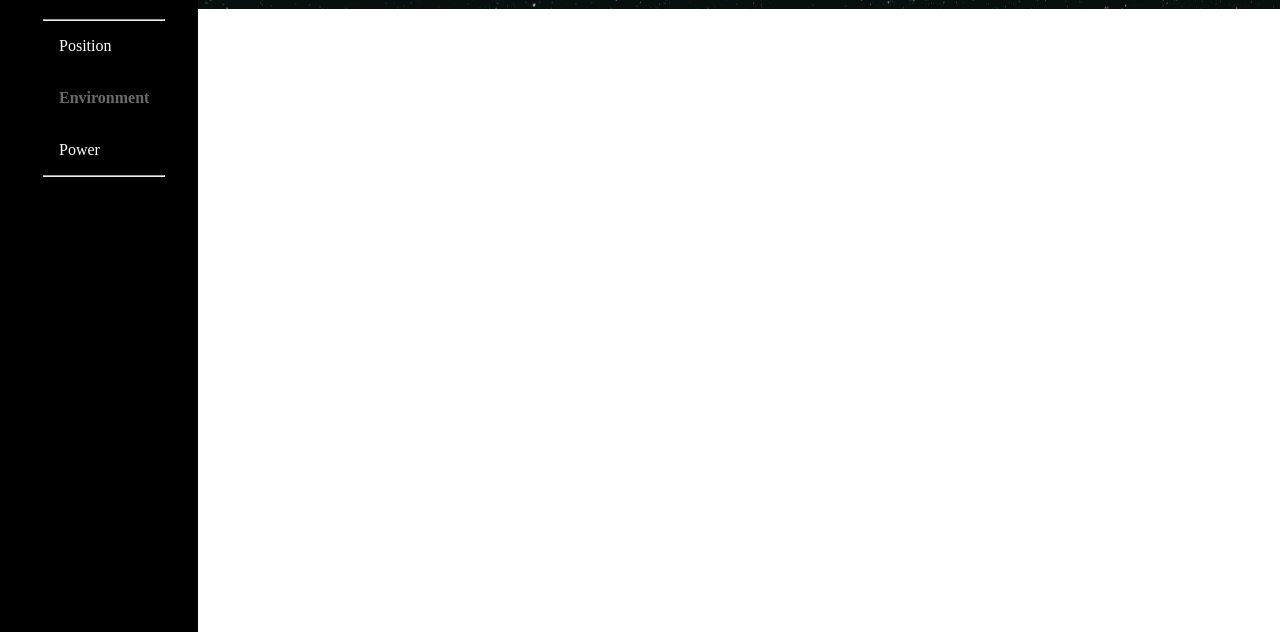
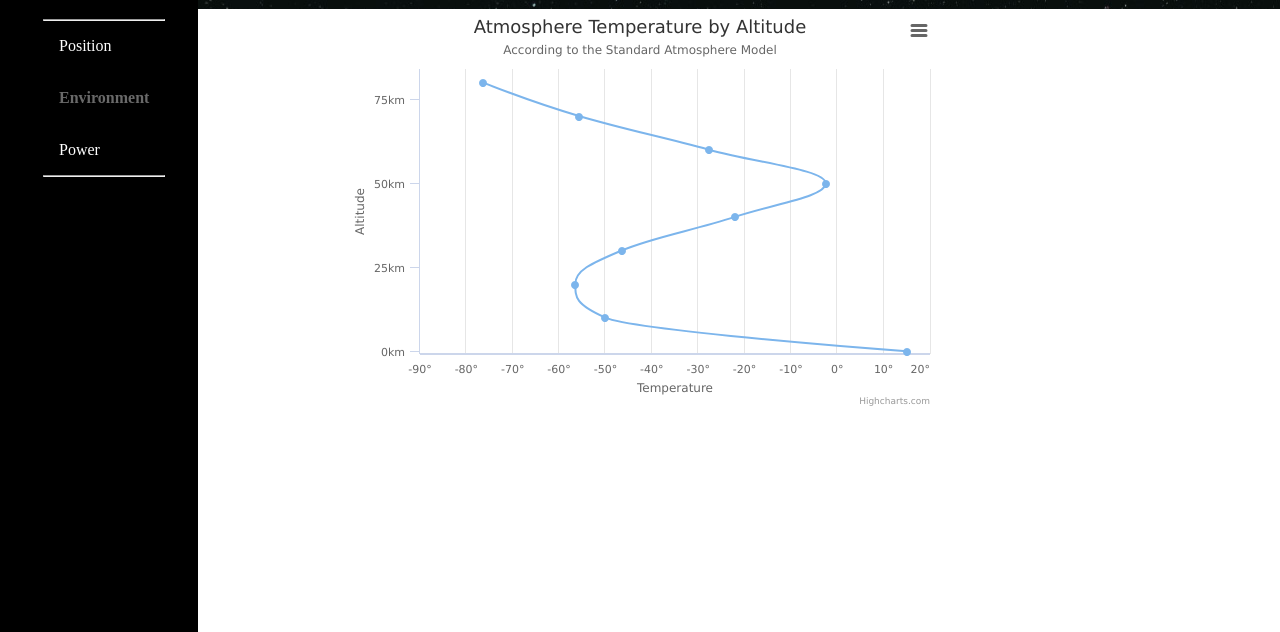
Before and after one commit to jls317/Project-Iris, a plain HTML site: page UX/public_html/environment.html in a window 1280 px wide. Shown: the part 168-800 px from the top of the page. Drawn offline with nearby package versions, Linux system fonts and the light colour scheme.

Commit message:
graph on enviroment page

```diff
--- a/UX/public_html/environment.html
+++ b/UX/public_html/environment.html
@@ -10,7 +10,13 @@ created by Jeffrey Stewart
         <meta charset="UTF-8">
         <meta name="viewport" content="width=device-width, initial-scale=1.0">
     </head>
+
+    <script type="text/javascript" src="https://ajax.googleapis.com/ajax/libs/jquery/1.8.2/jquery.min.js"></script>
+    <script type="text/javascript" src="pressure.js"></script>
+
+
     <body>
+
         <div id="site">
             <br>
             <br>
@@ -18,7 +24,6 @@ created by Jeffrey Stewart
                 <br>
                 <h1> Environment </h1>
             </div>
-
 
 
 
@@ -47,5 +52,16 @@ created by Jeffrey Stewart
 
         </div>
         <script src="myscript.js"></script>
+
+
+
+
     </body>
+
+    <script src="https://code.highcharts.com/highcharts.js"></script>
+    <script src="https://code.highcharts.com/modules/exporting.js"></script>
+
+    <div id="container" style="min-width: 310px; height: 400px; max-width: 600px; margin: 0 auto"></div>
+
+
 </html>
--- /dev/null
+++ b/UX/public_html/pressure.js
@@ -0,0 +1,58 @@
+$(function () {
+    Highcharts.chart('container', {
+        chart: {
+            type: 'spline',
+            inverted: true
+        },
+        title: {
+            text: 'Atmosphere Temperature by Altitude'
+        },
+        subtitle: {
+            text: 'According to the Standard Atmosphere Model'
+        },
+        xAxis: {
+            reversed: false,
+            title: {
+                enabled: true,
+                text: 'Altitude'
+            },
+            labels: {
+                formatter: function () {
+                    return this.value + 'km';
+                }
+            },
+            maxPadding: 0.05,
+            showLastLabel: true
+        },
+        yAxis: {
+            title: {
+                text: 'Temperature'
+            },
+            labels: {
+                formatter: function () {
+                    return this.value + '°';
+                }
+            },
+            lineWidth: 2
+        },
+        legend: {
+            enabled: false
+        },
+        tooltip: {
+            headerFormat: '<b>{series.name}</b><br/>',
+            pointFormat: '{point.x} km: {point.y}°C'
+        },
+        plotOptions: {
+            spline: {
+                marker: {
+                    enable: false
+                }
+            }
+        },
+        series: [{
+            name: 'Temperature',
+            data: [[0, 15], [10, -50], [20, -56.5], [30, -46.5], [40, -22.1],
+                [50, -2.5], [60, -27.7], [70, -55.7], [80, -76.5]]
+        }]
+    });
+});
```
